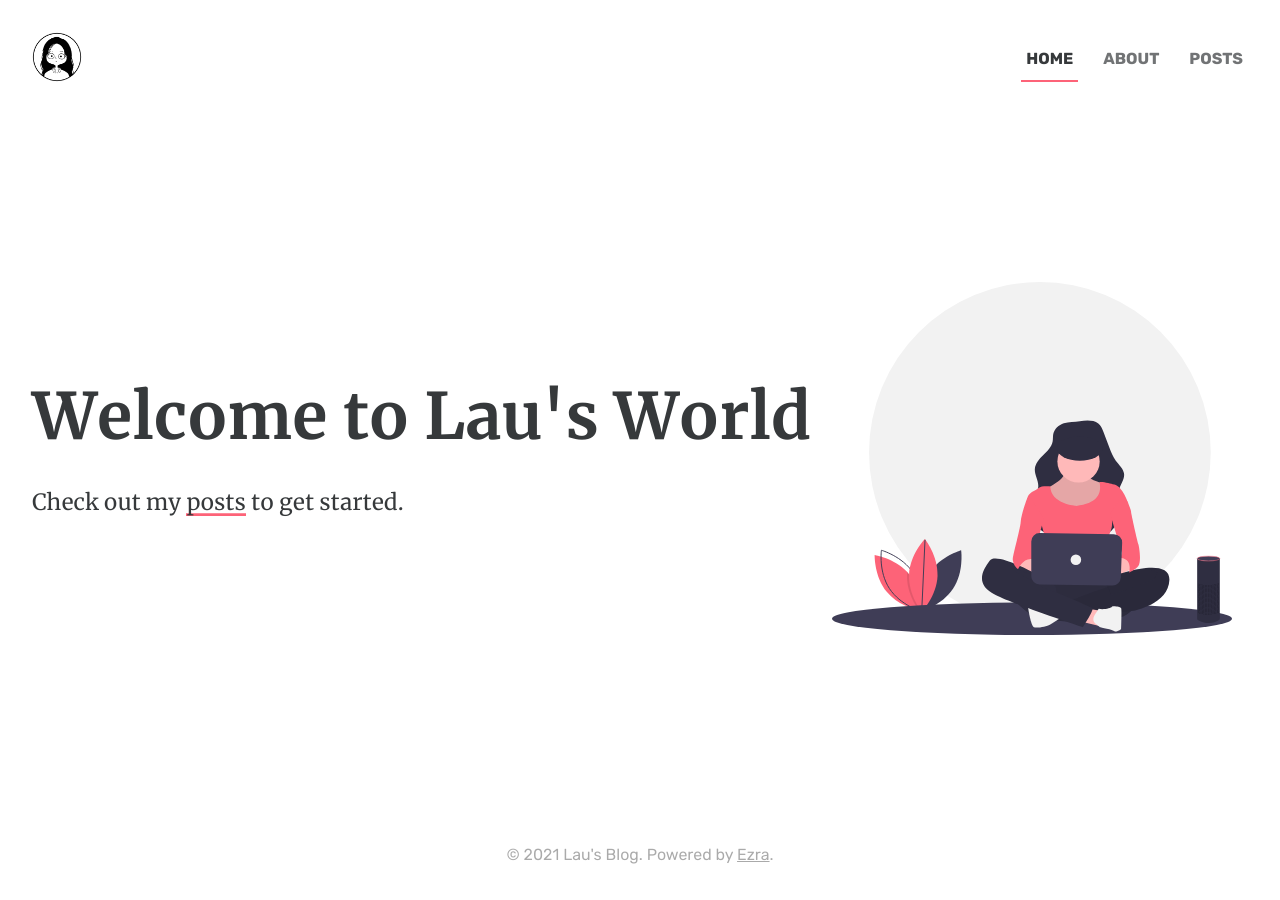
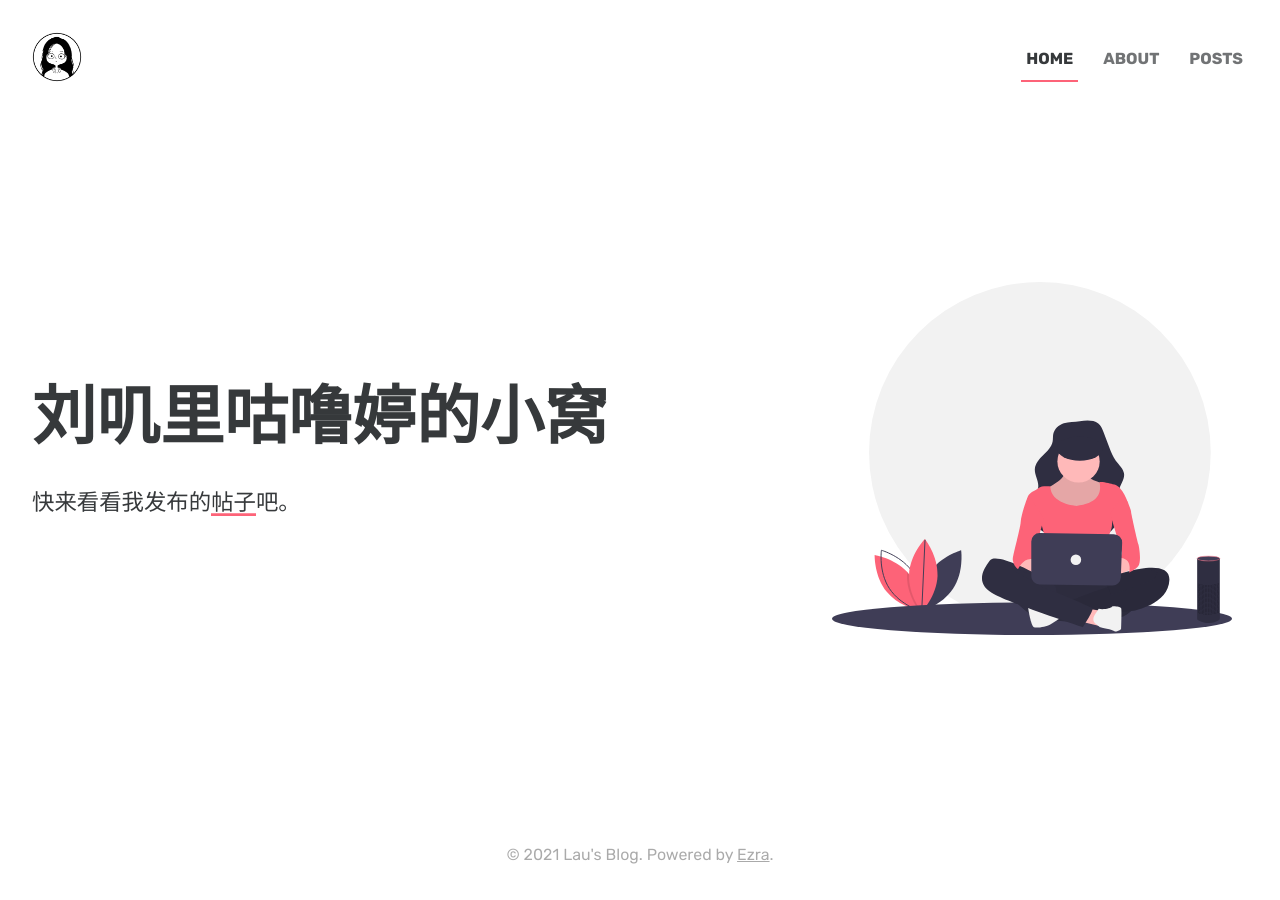
Before and after one commit to LettieLau/ljt, a Jekyll site: the page built from index.html, in a window 1280 px wide. Built offline with Jekyll 4.4.1, drawn with Linux system fonts in a browser that asks for light colours.

Commit message:
Update index.html

```diff
--- a/index.html
+++ b/index.html
@@ -1,11 +1,13 @@
 ---
-title: Home
+title: 主页
 layout: base
 ---
         <div class="svelte-1lllleo home-container">
           <div class="svelte-1lllleo home-copy">
-            <h1 class="svelte-1lllleo">Welcome to {{ site.author_en }}'s World</h1>
-            <p class="svelte-1lllleo">Check out my <a href="{{ site.url }}/posts/index.html">posts</a> to get started.</p>
+<!--             <h1 class="svelte-1lllleo">Welcome to {{ site.author_en }}'s World</h1>
+            <p class="svelte-1lllleo">Check out my <a href="{{ site.url }}/posts/index.html">posts</a> to get started.</p> -->
+            <h1 class="svelte-1lllleo">{{ site.author }}的小窝</h1>
+            <p class="svelte-1lllleo">快来看看我发布的<a href="{{ site.url }}/posts/index.html">帖子</a>吧。</p>
           </div>
           <figure class="svelte-1lllleo"> <img alt="Lettie typing on laptop" class="svelte-1lllleo" src="./assets/undraw-illustration.svg">
           </figure>
```
